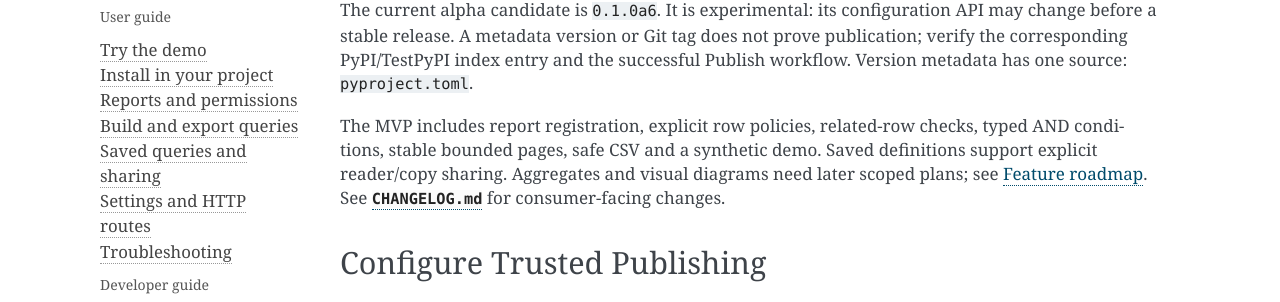
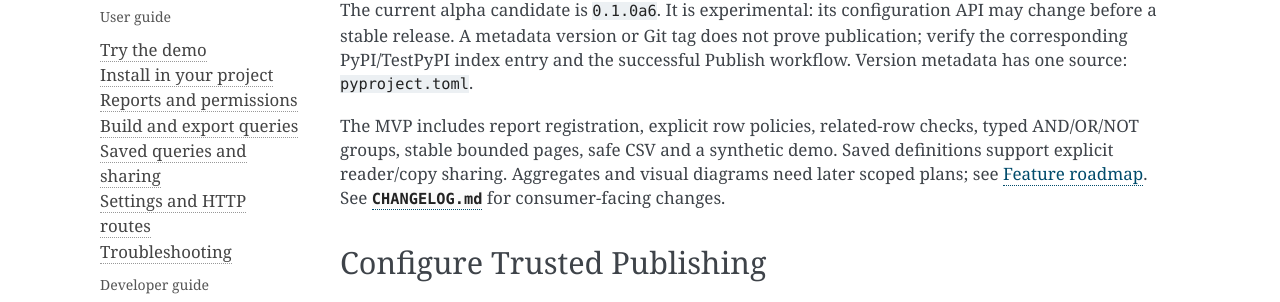
Before and after one commit to CARocha/django-qbe2, a Sphinx documentation site: the page built from docs/source/releases.rst, in a window 1280 px wide and 900 px high. Shown: the part 177-479 px from the top of the window. Built offline with Sphinx 7.4.7, drawn with Linux system fonts in a browser that asks for light colours.

Commit message:
docs: align release overview with condition groups

```diff
--- a/docs/source/releases.rst
+++ b/docs/source/releases.rst
@@ -10,7 +10,7 @@ prove publication; verify the corresponding PyPI/TestPyPI index entry and the
 successful Publish workflow. Version metadata has one source: ``pyproject.toml``.
 
 The MVP includes report registration, explicit row policies, related-row checks,
-typed AND conditions, stable bounded pages, safe CSV and a synthetic demo.
+typed AND/OR/NOT groups, stable bounded pages, safe CSV and a synthetic demo.
 Saved definitions support explicit reader/copy sharing. Aggregates and
 visual diagrams need later scoped plans; see :doc:`roadmap`.
 See :download:`CHANGELOG.md <../../CHANGELOG.md>` for consumer-facing changes.
```
Also changed, not shown: README.md (+4 -3 lines).
